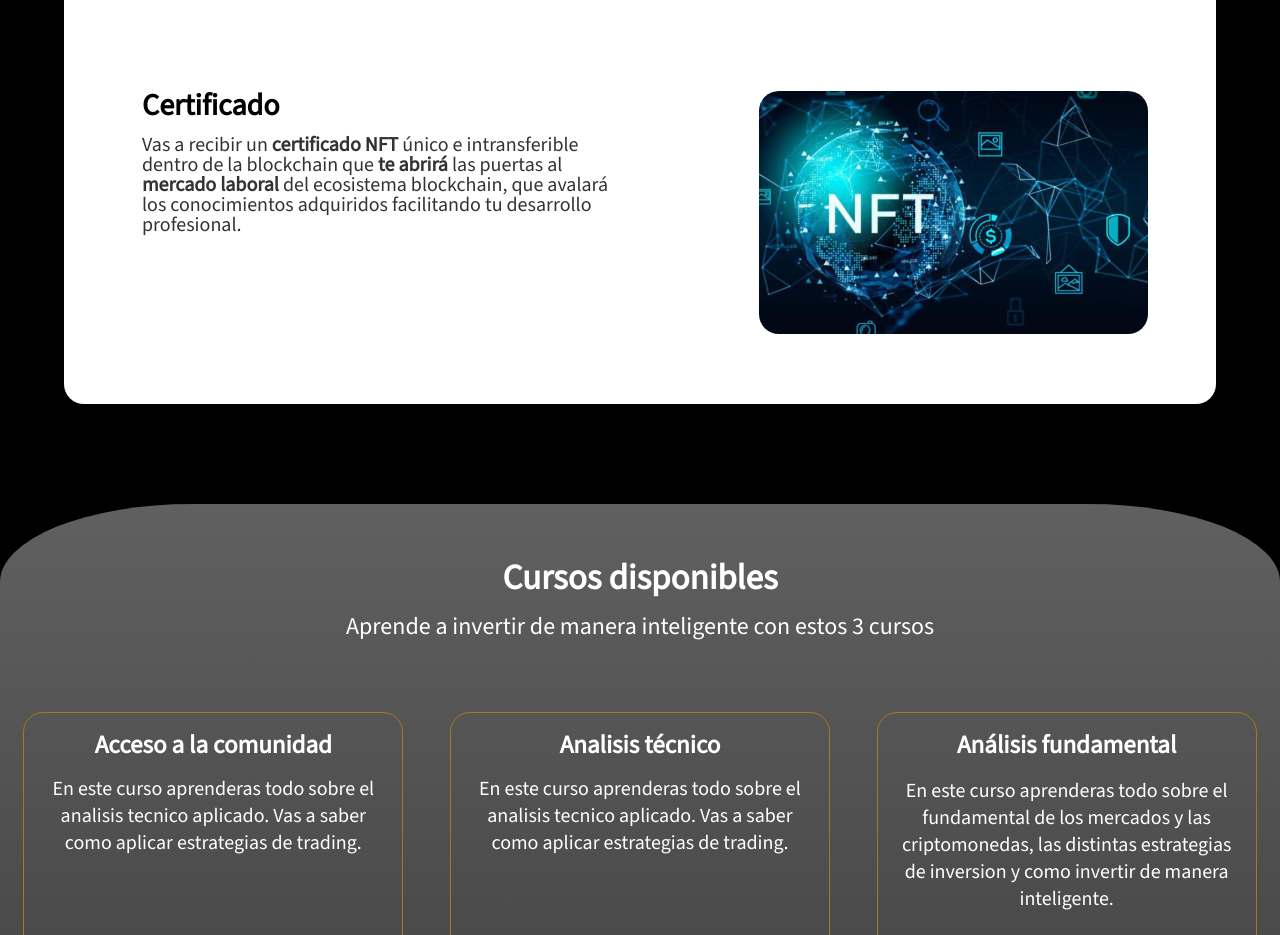
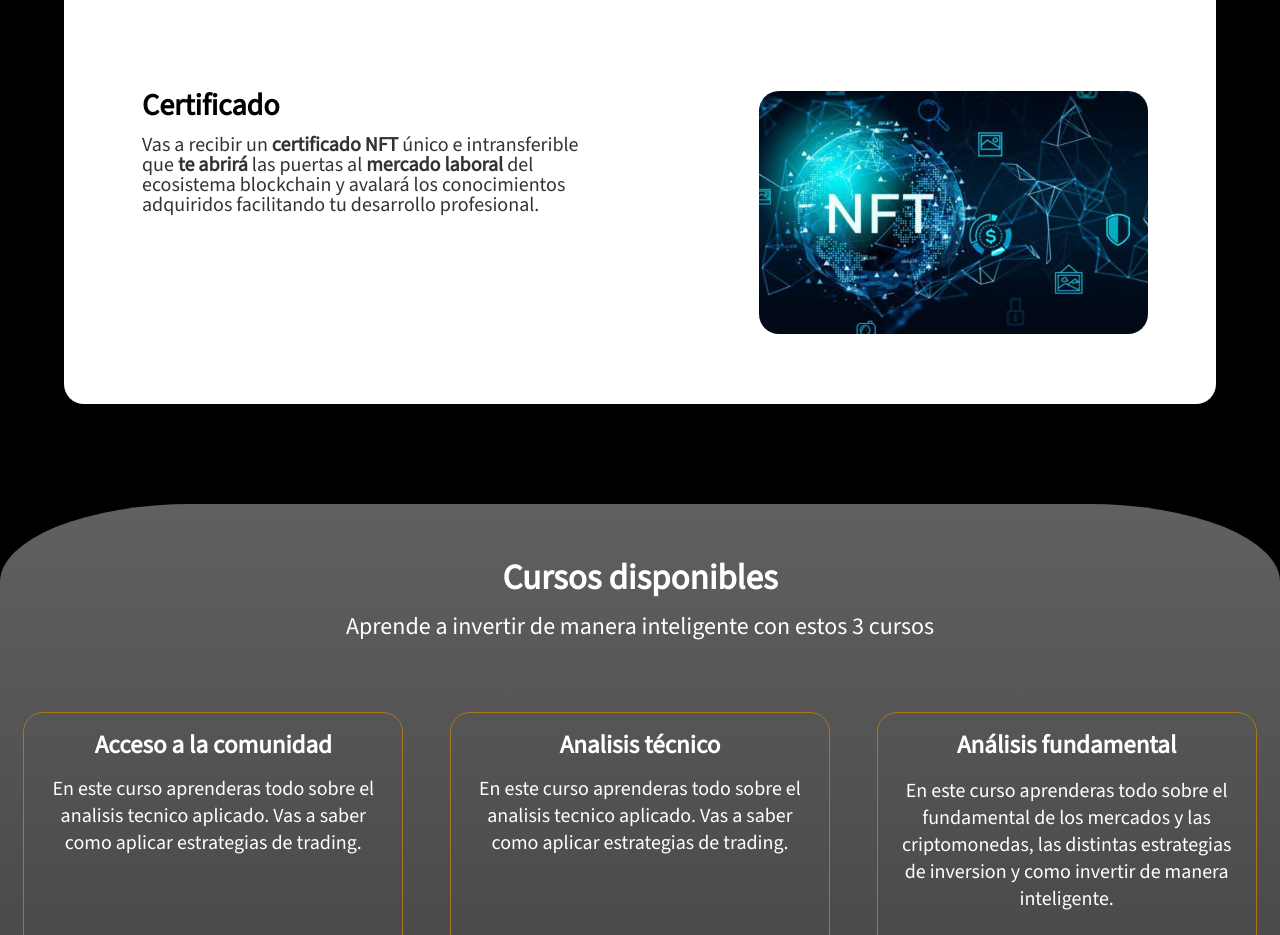
Before and after one commit to Pitt96/Smart_Money_Terminado, a plain HTML site: page index.html in a window 1280 px wide. Shown: the part 1720-2655 px from the top of the page. Drawn offline with nearby package versions, Linux system fonts and the light colour scheme; some packages are replaced by stand-ins of ours; a script that the page names is missing.

Commit message:
Modificado, seccion de certificado

```diff
--- a/index.html
+++ b/index.html
@@ -96,7 +96,7 @@
                 <div class="certificado_descripcion">
                     <h2>Certificado</h2>
                     <p>
-                        Vas a recibir un <b>certificado NFT</b> único e intransferible dentro de la blockchain que <b>te abrirá</b>  las puertas al <b>mercado laboral</b> del ecosistema blockchain, que avalará los conocimientos adquiridos facilitando tu desarrollo profesional.
+                        Vas a recibir un <b>certificado NFT</b> único e intransferible que <b>te abrirá</b> las puertas al <b>mercado laboral</b> del ecosistema blockchain y avalará los conocimientos adquiridos facilitando tu desarrollo profesional.
                     </p>
                 </div>
                 <div class="certificado_imagen">
```
